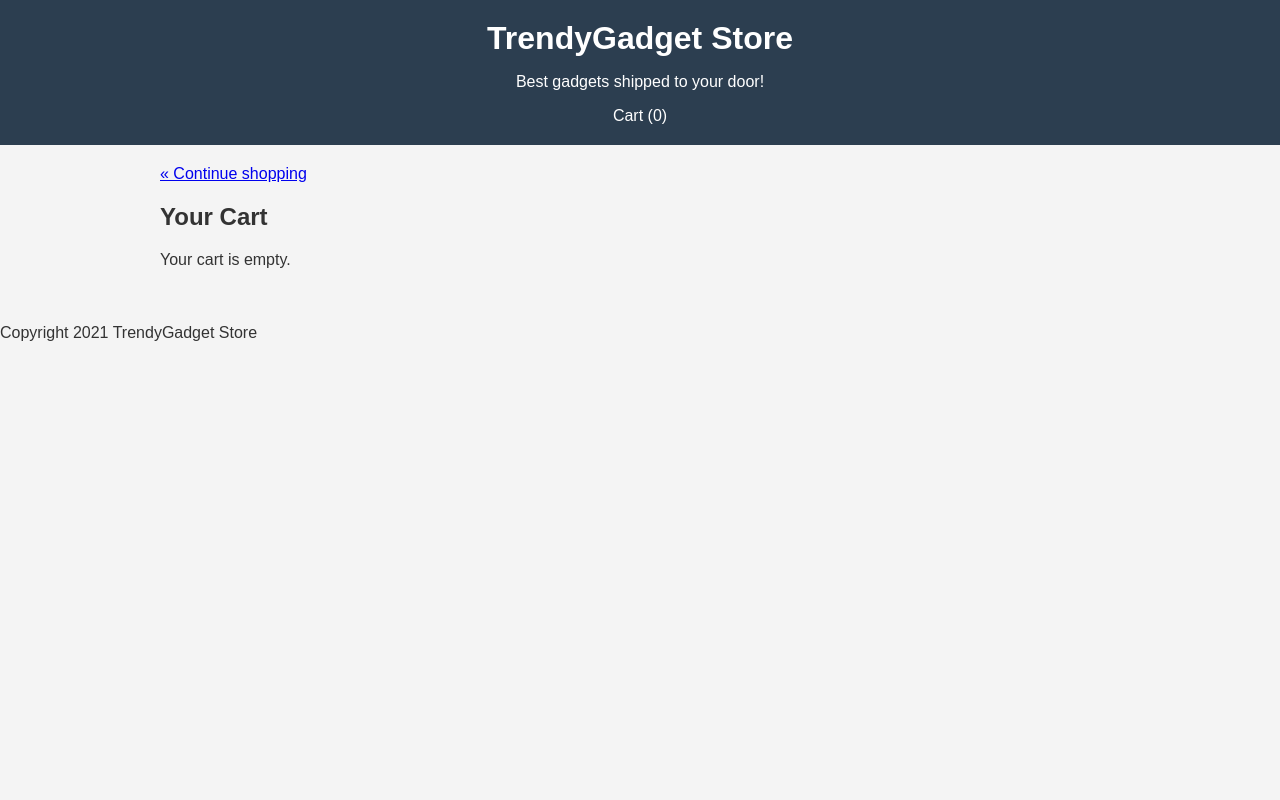
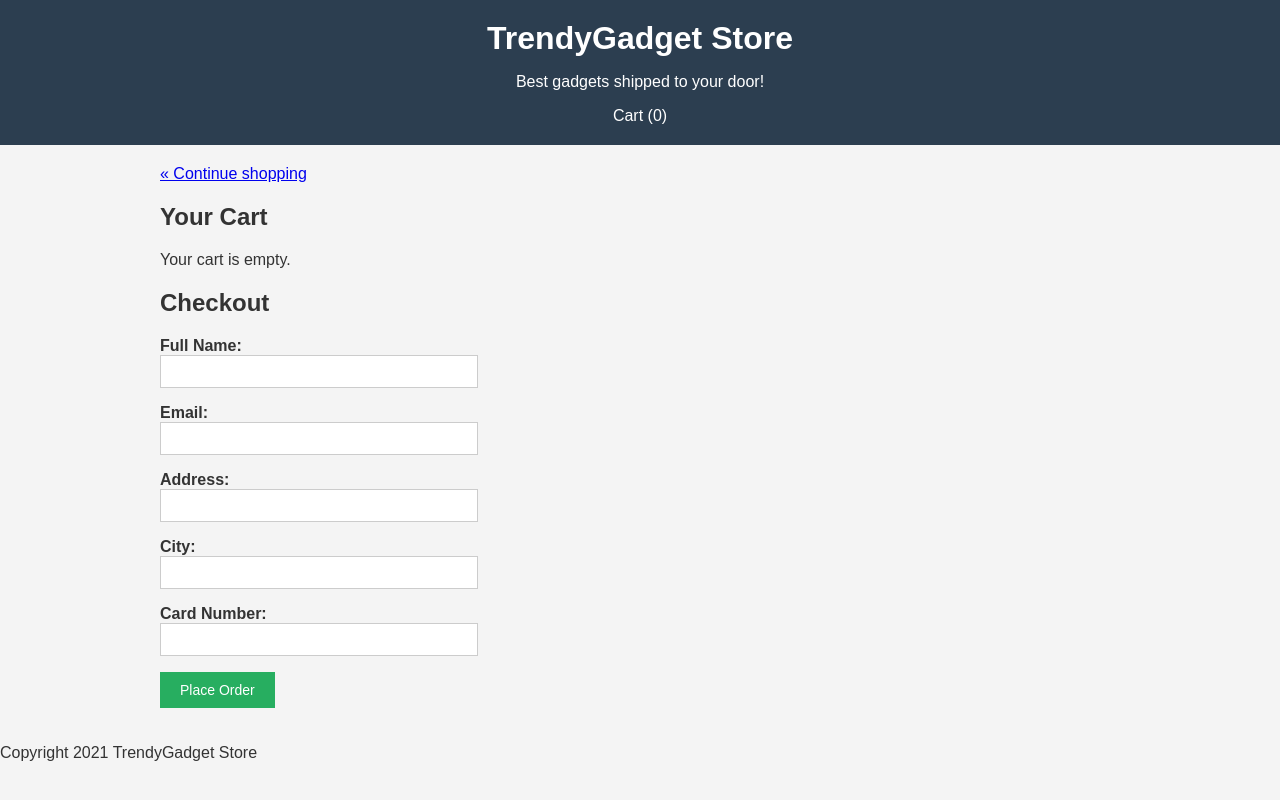
Before and after one commit to ayaangazali/dropshipping-store, a plain HTML site: page checkout.html in a window 1280 px wide. Drawn offline with Linux system fonts and the light colour scheme.

Commit message:
checkout form

```diff
--- a/checkout.html
+++ b/checkout.html
@@ -18,6 +18,31 @@
 	<h2>Your Cart</h2>
 	<div id="cart-list"></div>
 	<h3 id="cart-total"></h3>
+
+	<h2>Checkout</h2>
+	<form id="checkout-form" onsubmit="placeOrder(); return false;">
+		<p>
+			<label>Full Name:</label><br>
+			<input type="text" name="name" required>
+		</p>
+		<p>
+			<label>Email:</label><br>
+			<input type="text" name="email" required>
+		</p>
+		<p>
+			<label>Address:</label><br>
+			<input type="text" name="address" required>
+		</p>
+		<p>
+			<label>City:</label><br>
+			<input type="text" name="city" required>
+		</p>
+		<p>
+			<label>Card Number:</label><br>
+			<input type="text" name="card" required>
+		</p>
+		<button type="submit">Place Order</button>
+	</form>
 </div>
 
 <div class="footer">
--- a/style.css
+++ b/style.css
@@ -98,6 +98,16 @@ button:hover {
 	margin-right: 20px;
 }
 
+#checkout-form input {
+	width: 300px;
+	padding: 8px;
+	border: 1px solid #cccccc;
+}
+
+#checkout-form label {
+	font-weight: bold;
+}
+
 .detail {
 	display: flex;
 	margin-top: 20px;
```
